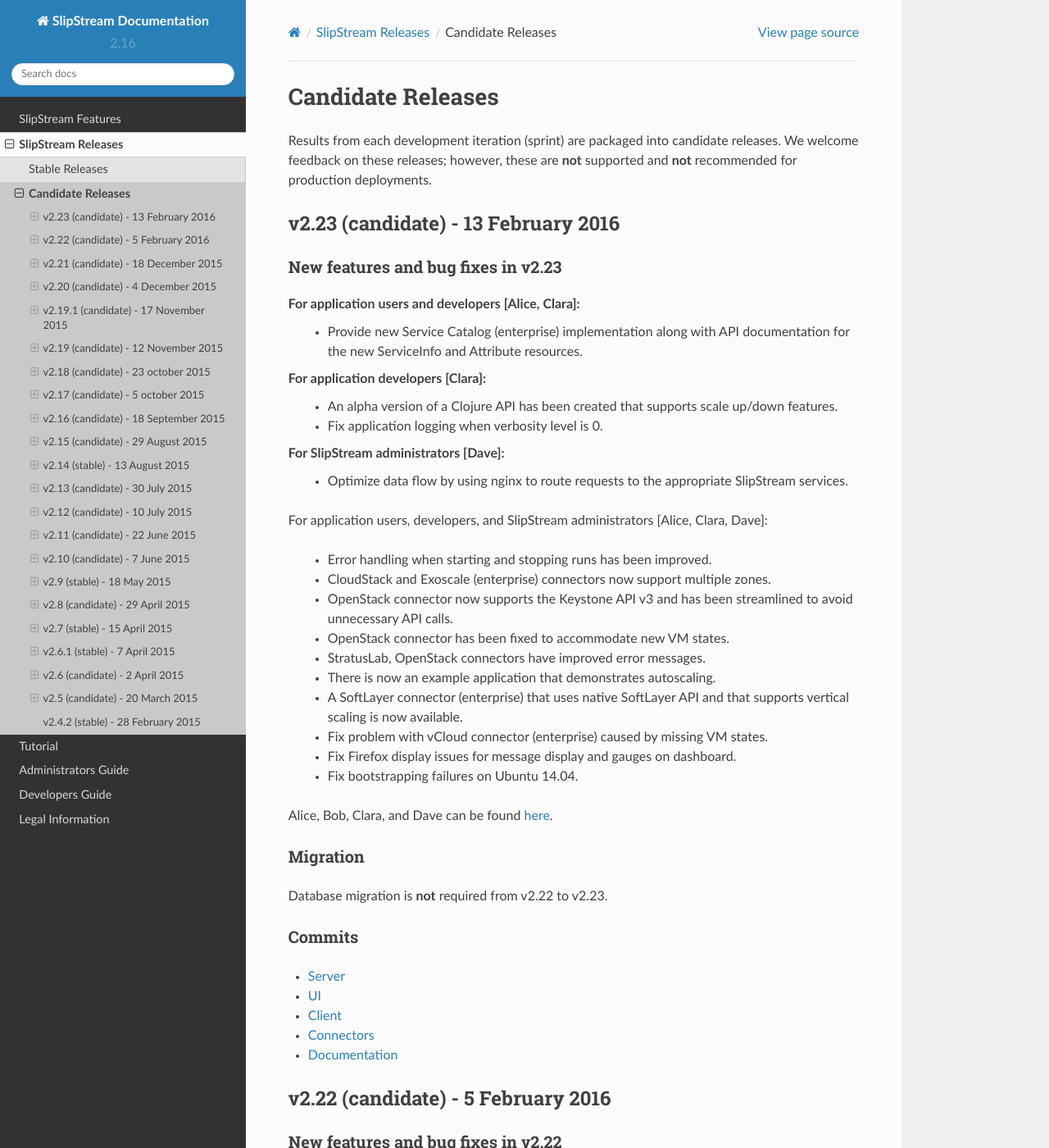
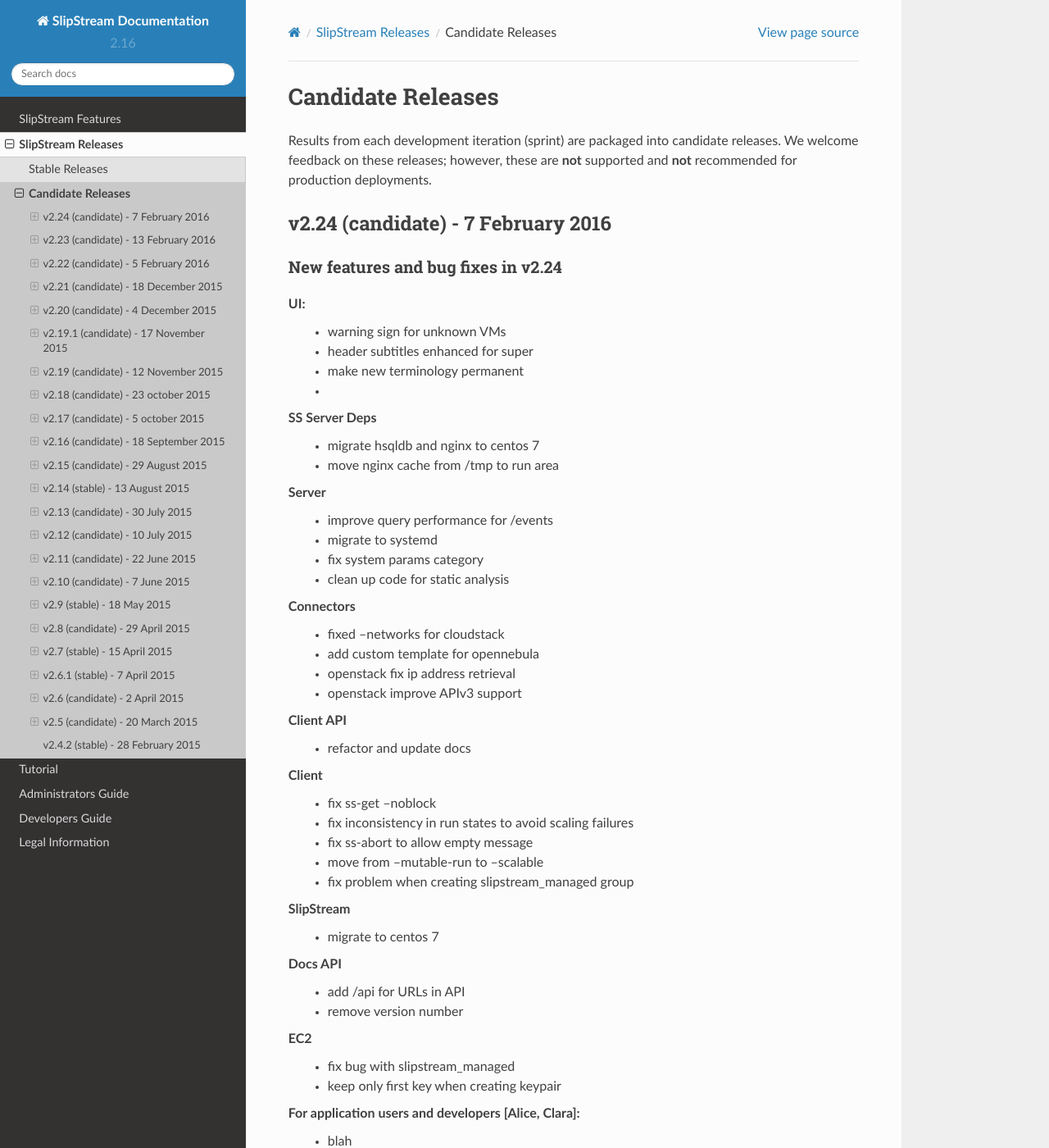
Before and after one commit to slipstream/SlipStreamDocumentation, a Sphinx documentation site: the page built from docs/release_notes/candidate_releases.rst, in a window 1280 px wide and 1400 px high. Shown: the whole window at 82% size. Built offline with Sphinx 7.4.7 and the Read the Docs theme 2.0.0, drawn with Linux system fonts in a browser that asks for light colours; some of the changed text lies outside the part shown.

Commit message:
rough topics for v2.24 release notes

```diff
--- a/docs/release_notes/candidate_releases.rst
+++ b/docs/release_notes/candidate_releases.rst
@@ -5,6 +5,87 @@
 candidate releases. We welcome feedback on these releases; however,
 these are **not** supported and **not** recommended for production
 deployments.
+
+v2.24 (candidate) - 7 February 2016
+------------------------------------
+
+New features and bug fixes in v2.24
+~~~~~~~~~~~~~~~~~~~~~~~~~~~~~~~~~~~
+
+UI:
+ - warning sign for unknown VMs
+ - header subtitles enhanced for super
+ - make new terminology permanent
+ -
+
+SS Server Deps
+ - migrate hsqldb and nginx to centos 7
+ - move nginx cache from /tmp to run area
+
+Server
+ - improve query performance for /events
+ - migrate to systemd
+ - fix system params category
+ - clean up code for static analysis
+
+Connectors
+ - fixed --networks for cloudstack
+ - add custom template for opennebula
+ - openstack fix ip address retrieval
+ - openstack improve APIv3 support
+
+Client API
+ - refactor and update docs
+
+Client
+ - fix ss-get --noblock
+ - fix inconsistency in run states to avoid scaling failures
+ - fix ss-abort to allow empty message
+ - move from --mutable-run to --scalable
+ - fix problem when creating slipstream_managed group
+
+SlipStream
+ - migrate to centos 7
+
+Docs API
+ - add /api for URLs in API
+ - remove version number
+
+EC2
+ - fix bug with slipstream_managed
+ - keep only first key when creating keypair
+
+
+For application users and developers [Alice, Clara]:
+ - blah
+
+For application developers [Clara]:
+ - blah
+
+For SlipStream administrators [Dave]:
+ - blah
+
+For application users, developers, and SlipStream administrators
+[Alice, Clara, Dave]:
+ - blah
+
+Alice, Bob, Clara, and Dave can be found
+`here <http://sixsq.com/personae/>`_.
+
+Migration
+~~~~~~~~~
+
+Database migration is **not** required from v2.23 to v2.24.
+
+Commits
+~~~~~~~
+
+-  `Server <https://github.com/slipstream/SlipStreamServer/compare/v2.23-community...v2.24-community>`__
+-  `UI <https://github.com/slipstream/SlipStreamUI/compare/v2.23-community...v2.24-community>`__
+-  `Client <https://github.com/slipstream/SlipStreamClient/compare/v2.23-community...v2.24-community>`__
+-  `Connectors <https://github.com/slipstream/SlipStreamConnectors/compare/v2.23-community...v2.24-community>`__
+-  `Documentation <https://github.com/slipstream/SlipStreamDocumentation/compare/v2.23-community...v2.24-community>`__
+
 
 v2.23 (candidate) - 13 February 2016
 ------------------------------------
```
